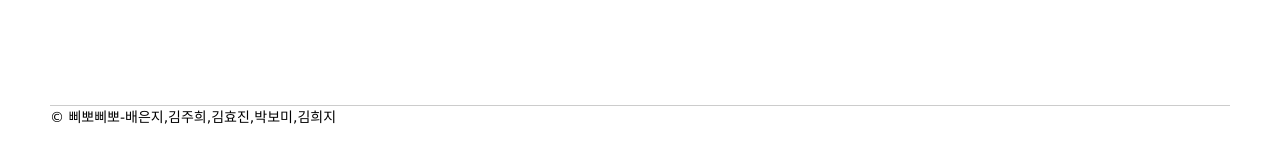
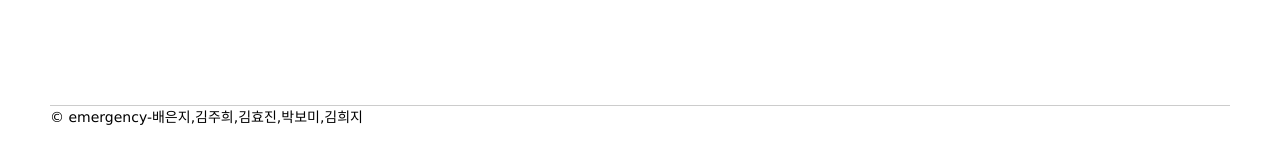
Before and after one commit to 216230089/t1803emergency, a Django app: template templates/home.html in a window 1280 px wide. Shown: the part 644-800 px from the top of the page. Run offline with Django 3.2, Linux system fonts and the light colour scheme; the template is opened without the code that fills it, so the values that code supplies are empty.

Commit message:
Changed the HTML for the site.

```diff
--- a/templates/home.html
+++ b/templates/home.html
@@ -1,3 +1,4 @@
+
 {% extends "base.html" %}
 
 {% block title %}home.html{% endblock %}
@@ -45,6 +46,6 @@
 
 {% block footer %}
 <div id="footer">
-    &copy; 삐뽀삐뽀-배은지,김주희,김효진,박보미,김희지
+    &copy; emergency-배은지,김주희,김효진,박보미,김희지
 </div>
 {% endblock footer %}
```
